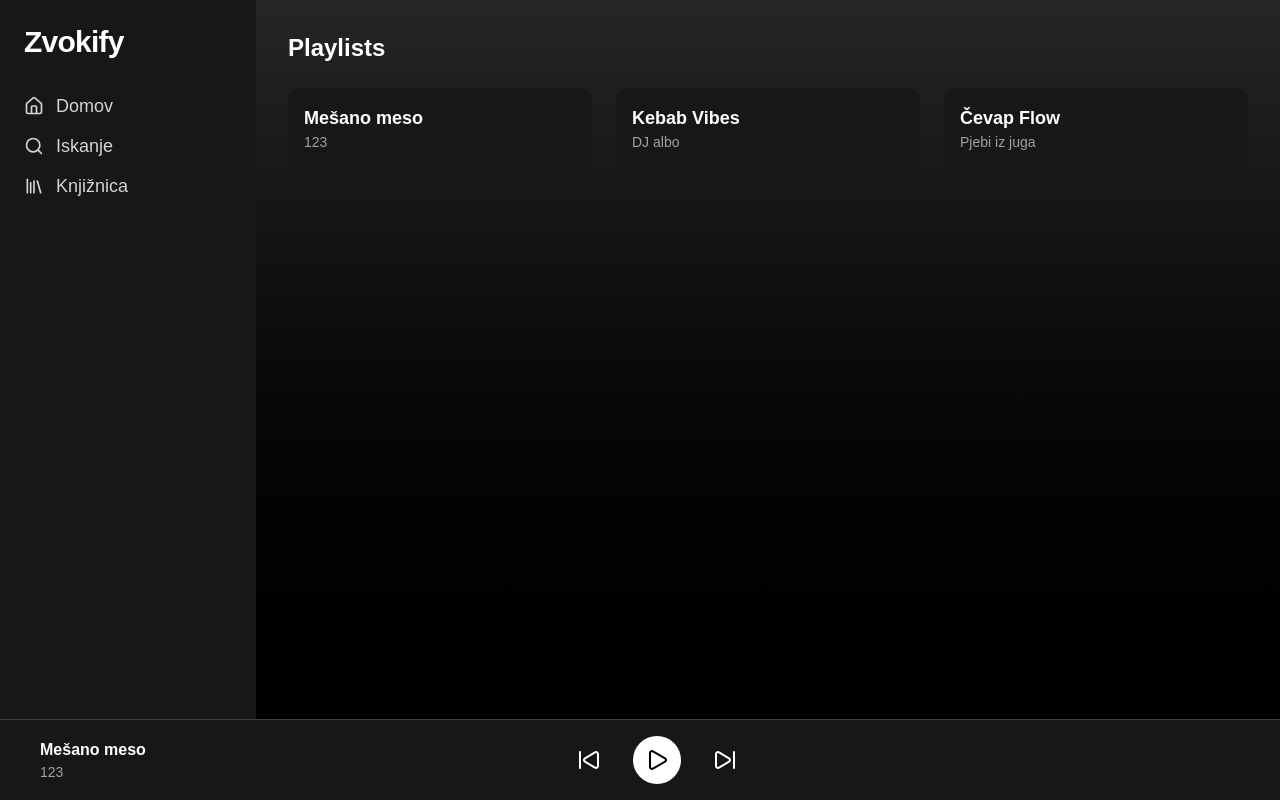
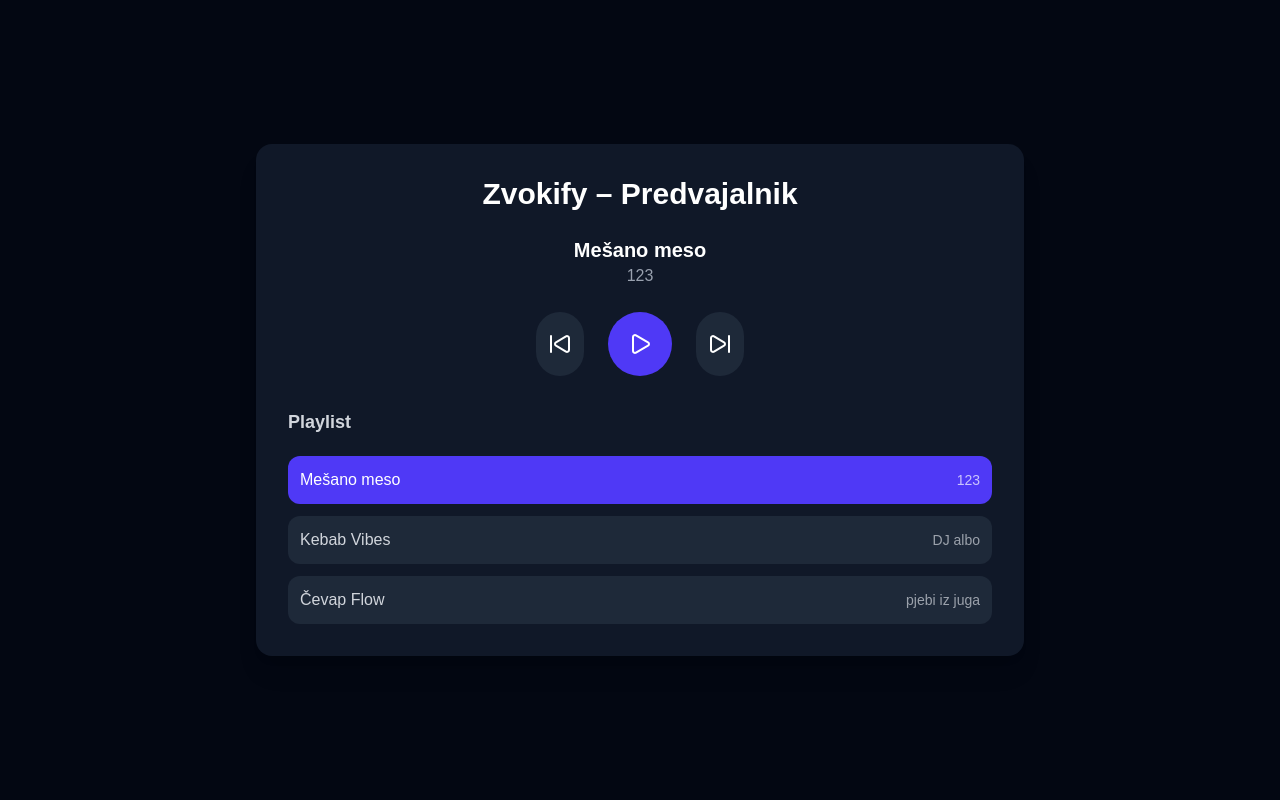
Before and after one commit to janaccc/zvokify, a Next.js app: page / in a window 1280 px wide. Built offline with nearby package versions, Linux system fonts and the light colour scheme.

Commit message:
lepsi css

```diff
--- a/app/page.tsx
+++ b/app/page.tsx
@@ -1,15 +1,7 @@
 "use client";
 
 import { useRef, useState } from "react";
-import {
-  Play,
-  Pause,
-  SkipBack,
-  SkipForward,
-  Home,
-  Library,
-  Search,
-} from "lucide-react";
+import { Play, Pause, SkipBack, SkipForward } from "lucide-react";
 
 export default function Page() {
   const audioRef = useRef<HTMLAudioElement>(null);
@@ -28,7 +20,7 @@ export default function Page() {
     },
     {
       title: "Čevap Flow",
-      artist: "Pjebi iz juga",
+      artist: "pjebi iz juga",
       src: "/music/test3.mp3",
     },
   ];
@@ -54,31 +46,60 @@ export default function Page() {
   };
 
   return (
-    <main className="flex bg-black text-white h-screen overflow-hidden">
+    <main className="flex flex-col items-center justify-center min-h-screen bg-gray-950 text-white p-6">
 
-      {/* ---- LEFT SIDEBAR ---- */}
-      <aside className="w-64 bg-neutral-900 p-6 flex flex-col gap-8">
-        <h1 className="text-3xl font-bold tracking-tight">Zvokify</h1>
+      {/* CONTAINER */}
+      <div className="bg-gray-900 rounded-2xl shadow-xl p-8 w-full max-w-3xl">
 
-        <nav className="flex flex-col gap-3 text-neutral-300">
-          <button className="flex items-center gap-3 hover:text-white transition text-lg">
-            <Home size={20} /> Domov
+        <h1 className="text-3xl font-bold text-center mb-6">
+          Zvokify – Predvajalnik
+        </h1>
+
+        {/* CURRENT TRACK INFO */}
+        <div className="text-center mb-6">
+          <h2 className="text-xl font-semibold">{tracks[currentTrack].title}</h2>
+          <p className="text-gray-400">{tracks[currentTrack].artist}</p>
+        </div>
+
+        {/* AUDIO */}
+        <audio
+          ref={audioRef}
+          src={tracks[currentTrack].src}
+          onEnded={nextTrack}
+          onPlay={() => setIsPlaying(true)}
+          onPause={() => setIsPlaying(false)}
+        />
+
+        {/* PLAYER CONTROLS */}
+        <div className="flex justify-center gap-6 mb-8">
+          <button
+            onClick={prevTrack}
+            className="p-3 bg-gray-800 rounded-full hover:bg-gray-700 transition"
+          >
+            <SkipBack />
           </button>
-          <button className="flex items-center gap-3 hover:text-white transition text-lg">
-            <Search size={20} /> Iskanje
+
+          <button
+            onClick={togglePlay}
+            className="p-5 bg-indigo-600 rounded-full hover:bg-indigo-500 transition"
+          >
+            {isPlaying ? <Pause size={24} /> : <Play size={24} />}
           </button>
-          <button className="flex items-center gap-3 hover:text-white transition text-lg">
-            <Library size={20} /> Knjižnica
+
+          <button
+            onClick={nextTrack}
+            className="p-3 bg-gray-800 rounded-full hover:bg-gray-700 transition"
+          >
+            <SkipForward />
           </button>
-        </nav>
-      </aside>
+        </div>
 
-      {/* ---- MAIN CONTENT ---- */}
-      <section className="flex-1 flex flex-col bg-gradient-to-b from-neutral-800 to-black p-8 overflow-y-auto">
 
-        <h2 className="text-2xl font-bold mb-6">Playlists</h2>
-
-        <div className="grid grid-cols-3 gap-6">
+        {/* TRACK LIST */}
+        <div className="flex flex-col gap-3">
+          <h3 className="text-lg font-semibold text-gray-300 mb-2">
+            Playlist
+          </h3>
 
           {tracks.map((track, index) => (
             <button
@@ -87,61 +108,19 @@ export default function Page() {
                 setCurrentTrack(index);
                 setIsPlaying(false);
               }}
-              className="bg-neutral-900 hover:bg-neutral-800 p-4 rounded-xl transition text-left"
+              className={`p-3 rounded-xl transition w-full flex justify-between items-center ${
+                index === currentTrack
+                  ? "bg-indigo-600 text-white"
+                  : "bg-gray-800 hover:bg-gray-700 text-gray-300"
+              }`}
             >
-              <div className="text-lg font-bold">{track.title}</div>
-              <div className="text-neutral-400 text-sm">{track.artist}</div>
+              <span>{track.title}</span>
+              <span className="text-sm opacity-70">{track.artist}</span>
             </button>
           ))}
-
-        </div>
-      </section>
-
-      {/* ---- MUSIC PLAYER ---- */}
-      <footer className="absolute bottom-0 left-0 right-0 bg-neutral-900 p-4 border-t border-neutral-700 flex items-center justify-between">
-
-        {/* CURRENT SONG INFO */}
-        <div className="ml-6">
-          <div className="font-semibold">{tracks[currentTrack].title}</div>
-          <div className="text-neutral-400 text-sm">{tracks[currentTrack].artist}</div>
         </div>
 
-        {/* AUDIO SYSTEM */}
-        <audio
-          ref={audioRef}
-          src={tracks[currentTrack].src}
-          onEnded={nextTrack}
-          onPlay={() => setIsPlaying(true)}
-          onPause={() => setIsPlaying(false)}
-        />
-
-        {/* CONTROLS */}
-        <div className="flex items-center gap-6">
-          <button
-            onClick={prevTrack}
-            className="p-2 hover:bg-neutral-800 rounded-full"
-          >
-            <SkipBack />
-          </button>
-
-          <button
-            onClick={togglePlay}
-            className="p-3 bg-white text-black hover:scale-105 transition rounded-full"
-          >
-            {isPlaying ? <Pause /> : <Play />}
-          </button>
-
-          <button
-            onClick={nextTrack}
-            className="p-2 hover:bg-neutral-800 rounded-full"
-          >
-            <SkipForward />
-          </button>
-        </div>
-
-        <div className="w-24" />
-
-      </footer>
+      </div>
     </main>
   );
 }
```
